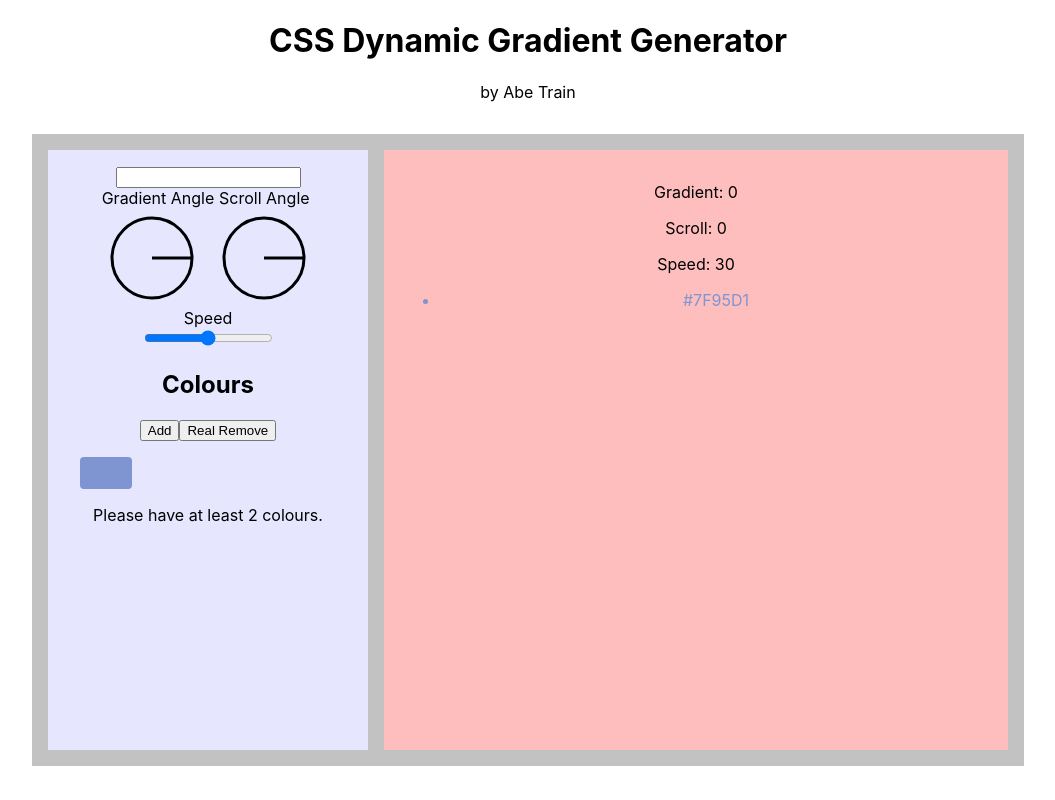
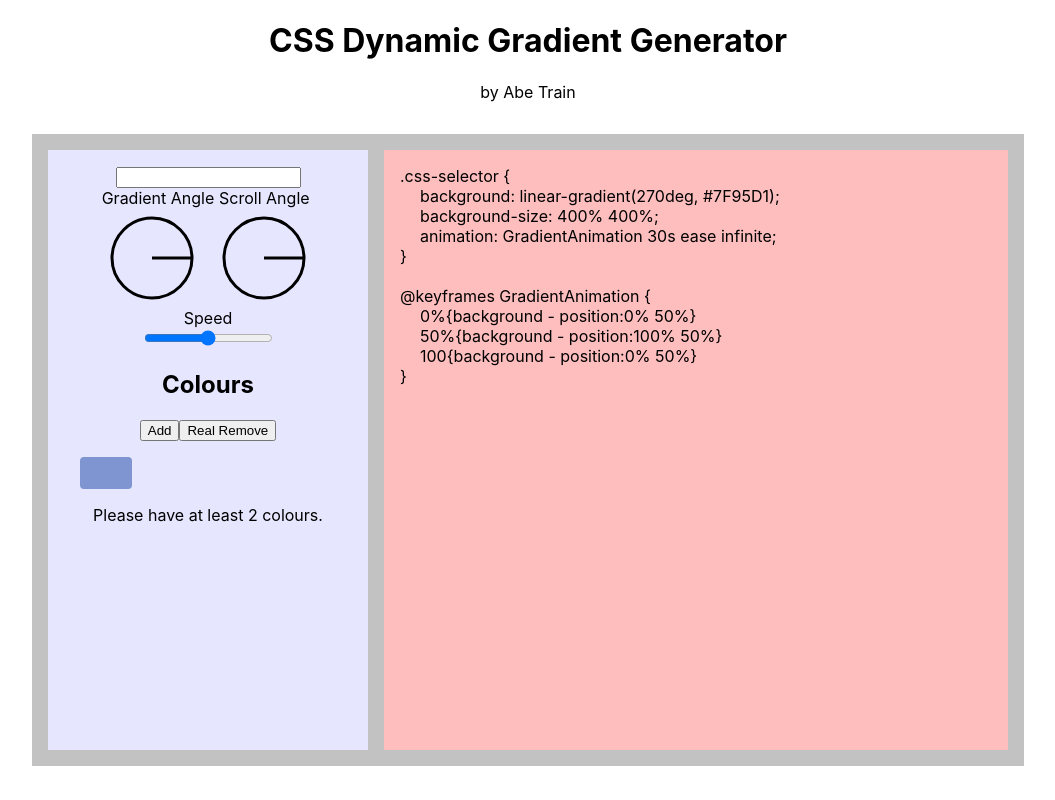
Before and after one commit to the-abe-train/dynamic-gradient, a React (Create React App) app: page / in a window 1280 px wide. Shown: the whole page, without its empty margins (112-1167 px from the left). Built offline with nearby package versions, Linux system fonts and the light colour scheme.

Commit message:
Made the content section have the right text

```diff
--- a/src/console/Content.js
+++ b/src/console/Content.js
@@ -1,14 +1,53 @@
-export function Content({gradient, scroll, speed, coloursList }) {
+
+function listToString(list) {
+  const editList = [...list];
+  const first = editList.shift();
+  return editList.reduce((str, next) => {
+    return `${str}, ${next}`;
+  }, first);
+}
+
+function radToDeg(rad) {
+  let deg = rad * 180 / Math.PI + 270;
+  deg = deg % 360;
+  return deg.toFixed(0);
+}
+
+function calcScroll(rad) {
+  // I would love to try to explain this math and logic here but it really
+  // only makes sense in my notebook.
+  const trigFunc = Math.round((0.5 * Math.sin(2 * rad - Math.PI) + 0.5) * 100);
+  const condition = ~~((rad + Math.PI / 4) / (Math.PI / 2)) % 2 === 1;
+  const xScroll = condition ? trigFunc : 0;
+  const yScroll = condition ? 0 : trigFunc;
+  return {
+    x1: xScroll,
+    y1: yScroll,
+    x2: 100 - xScroll,
+    y2: 100 - yScroll,
+    x3: xScroll,
+    y3: yScroll
+  }
+}
+
+
+export function Content({ gradient, scroll, speed, coloursList }) {
+
+  const { x1, y1, x2, y2, x3, y3 } = calcScroll(scroll);
+
   return (
-    <div>
-      <p>Gradient: {gradient}</p>
-      <p>Scroll: {scroll}</p>
-      <p>Speed: {speed}</p>
-      <ul>
-        {coloursList.map((colour, index) => {
-          return <li key={index} style={{color: colour}}>{colour}</li>
-        })}
-      </ul>
+    <div id="output-area">
+      <span >.css-selector &#123; </span> <br />
+      <span className="indent">background: linear-gradient({radToDeg(gradient)}deg, {listToString(coloursList)});</span> <br />
+      <span className="indent">background-size: 400% 400%;</span> <br />
+      <span className="indent">animation: GradientAnimation {speed}s ease infinite;</span> <br />
+      <span>&#125;</span> <br />
+      <br />
+      <span>@keyframes GradientAnimation &#123;</span> <br />
+      <span className="indent">0%&#123;background - position:{x1}% {y1}%&#125;</span> <br />
+      <span className="indent">50%&#123;background - position:{x2}% {y2}%&#125;</span> <br />
+      <span className="indent">100&#123;background - position:{x3}% {y3}%&#125;</span> <br />
+      <span>&#125;</span>
     </div>
   )
 }
```
